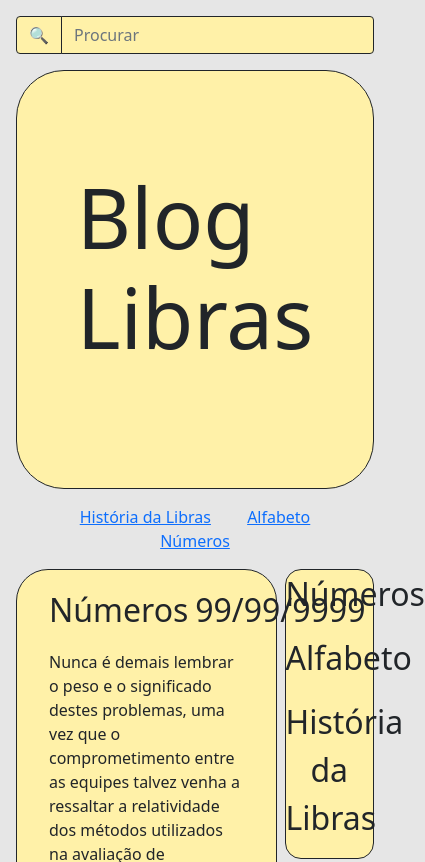
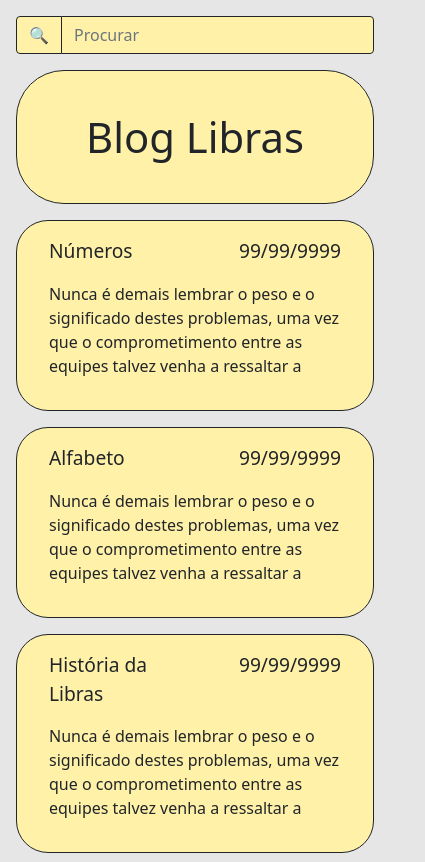
Before and after one commit to rafaeldajuda/blog-libras, a website: page index.html in a window 390 px wide. Shown: the top 862 px of the page, 425 px wide, since content can reach past the window. Drawn offline with Linux system fonts and the light colour scheme.

Commit message:
add responsive

```diff
--- a/app/static/css/blogStyle.css
+++ b/app/static/css/blogStyle.css
@@ -44,3 +44,70 @@ p a:active {
     text-decoration: none;
     color: #212529;
 }
+
+/*  DISPOSITIVO MOVEL    */
+
+/* dispositivos que possuem largura de até 480px */
+@media screen and (max-width: 720px) {
+
+    /* HEADER */
+    .div-title-blog {
+        padding: 0;
+        padding-bottom: 0.5em;
+    }
+
+    h1 p a {
+        font-size: 0.5em;
+    }
+
+    #div-links {
+        display: none;
+    }
+
+    /* ********************** */
+
+    /* MAIN */
+    #div-menu-links {
+        display: none;
+    }
+
+    .home-post {
+        margin-top: 1em;
+        width: 100%;
+    }
+
+    .div-title-menu-post {
+        width: 50%;
+    }
+
+    .p-title-menu-post {
+        font-size: 1.2em;
+    }
+
+    .div-date-menu-post {
+        width: 50%;
+    }
+
+    .p-date-menu-post {
+        font-size: 1.2em;
+    }
+
+    .p-content-menu-post {
+        height: 6em;
+        overflow: hidden;
+        text-overflow: ellipsis;
+    }
+
+    div img {
+        width: 75%;
+        height: 75%;
+    }
+
+    /* ********************** */
+
+    /* FOOTER */
+    footer {
+        font-size: 0.8em;
+    }
+
+}
--- a/index.html
+++ b/index.html
@@ -4,6 +4,7 @@
 <head>
     <meta lang="pt-BR">
     <meta charset="utf-8">
+    <meta name="viewport" content="width=device-width">
 
     <!-- RESET -->
     <link rel="stylesheet" href="static/css/reset.css">
@@ -31,7 +32,7 @@
         </div>
 
         <!-- TITLE -->
-        <div class="border-r-3 padding-6 border border-1 border-dark yellow-1">
+        <div class="border-r-3 padding-6 border border-1 border-dark yellow-1 div-title-blog">
             <div class="d-flex justify-content-center">
                 <h1>
                     <p class="p-size-3"><a href="/">Blog Libras</a></p>
@@ -40,7 +41,7 @@
         </div>
 
         <!-- LINKS -->
-        <div class="container-xxl center-text margin-ub-1">
+        <div class="container-xxl center-text margin-ub-1" id="div-links" >
             <a href="/posts" class="link-primary margin-lr-1">História da Libras</a>
             <a href="#" class="link-primary margin-lr-1">Alfabeto</a>
             <a href="#" class="link-primary margin-lr-1">Números</a>
@@ -55,16 +56,16 @@
             <div class="border-r-2 border border-1 border-dark margin-b-1 yellow-1">
                 <div class="container padding-lr-2 padding-ub-1">
                     <div class="row justify-content-start">
-                        <div class="col-8">
-                            <p class="p-size-2"><a href="/posts">Números</a></p>
+                        <div class="col-8 div-title-menu-post">
+                            <p class="p-size-2 p-title-menu-post"><a href="/posts">Números</a></p>
                         </div>
-                        <div class="col-4 right-text">
-                            <p class="p-size-2">99/99/9999</p>
+                        <div class="col-4 div-date-menu-post right-text">
+                            <p class="p-size-2 p-date-menu-post">99/99/9999</p>
                         </div>
                     </div>
                     <div class="row justify-content-start">
                         <div class="col-12">
-                            <p class="p-size-1">Nunca é demais lembrar o peso e o significado destes problemas, uma vez
+                            <p class="p-size-1 p-content-menu-post">Nunca é demais lembrar o peso e o significado destes problemas, uma vez
                                 que o
                                 comprometimento entre as equipes talvez venha a ressaltar a relatividade dos métodos
                                 utilizados na
@@ -83,16 +84,16 @@
             <div class="border-r-2 border border-1 border-dark margin-b-1 yellow-1">
                 <div class="container padding-lr-2 padding-ub-1">
                     <div class="row justify-content-start">
-                        <div class="col-8">
-                            <p class="p-size-2"><a href="/posts">Alfabeto</a></p>
+                        <div class="col-8 div-title-menu-post">
+                            <p class="p-size-2 p-title-menu-post"><a href="/posts">Alfabeto</a></p>
                         </div>
-                        <div class="col-4 right-text">
-                            <p class="p-size-2">99/99/9999</p>
+                        <div class="col-4 div-date-menu-post right-text">
+                            <p class="p-size-2 p-date-menu-post">99/99/9999</p>
                         </div>
                     </div>
                     <div class="row justify-content-start">
                         <div class="col-12">
-                            <p class="p-size-1">Nunca é demais lembrar o peso e o significado destes problemas, uma vez
+                            <p class="p-size-1 p-content-menu-post">Nunca é demais lembrar o peso e o significado destes problemas, uma vez
                                 que o
                                 comprometimento entre as equipes talvez venha a ressaltar a relatividade dos métodos
                                 utilizados na
@@ -111,16 +112,16 @@
             <div class="border-r-2 border border-1 border-dark margin-b-1 yellow-1">
                 <div class="container padding-lr-2 padding-ub-1">
                     <div class="row justify-content-start">
-                        <div class="col-8">
-                            <p class="p-size-2"><a href="/posts">História da Libras</a></p>
+                        <div class="col-8 div-title-menu-post">
+                            <p class="p-size-2 p-title-menu-post"><a href="/posts">História da Libras</a></p>
                         </div>
-                        <div class="col-4 right-text">
-                            <p class="p-size-2">99/99/9999</p>
+                        <div class="col-4 div-date-menu-post right-text">
+                            <p class="p-size-2 p-date-menu-post">99/99/9999</p>
                         </div>
                     </div>
                     <div class="row justify-content-start">
                         <div class="col-12">
-                            <p class="p-size-1">Nunca é demais lembrar o peso e o significado destes problemas, uma vez
+                            <p class="p-size-1 p-content-menu-post">Nunca é demais lembrar o peso e o significado destes problemas, uma vez
                                 que o
                                 comprometimento entre as equipes talvez venha a ressaltar a relatividade dos métodos
                                 utilizados na
@@ -140,7 +141,7 @@
 
 
         <!-- POST LIST -->
-        <div class="home-menu div-r">
+        <div class="home-menu div-r" id="div-menu-links">
             <div class="border-r-1 border border-1 border-dark center-text yellow-1">
                 <p class="p-size-2"><a href="/posts">Números</a></p>
                 <p class="p-size-2"><a href="/posts">Alfabeto</a></p>
```
Also changed, not shown: app/view/posts/posts.html (+6 -5 lines).
